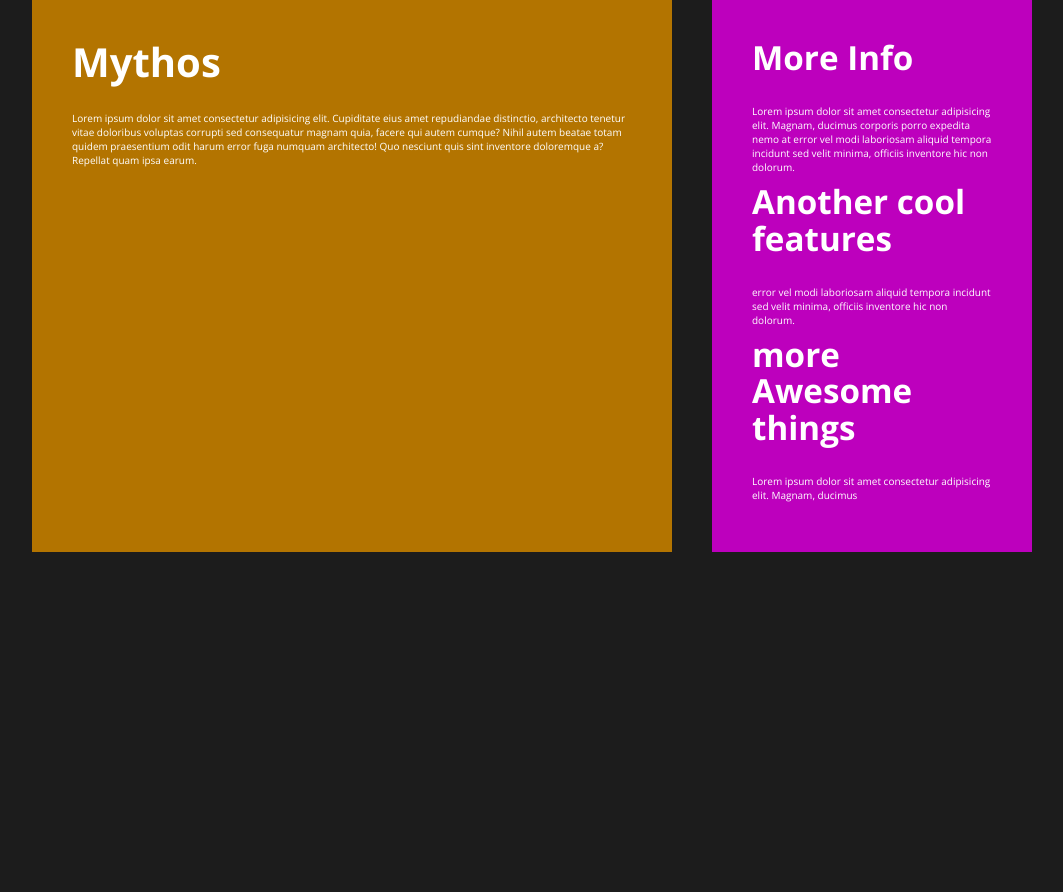
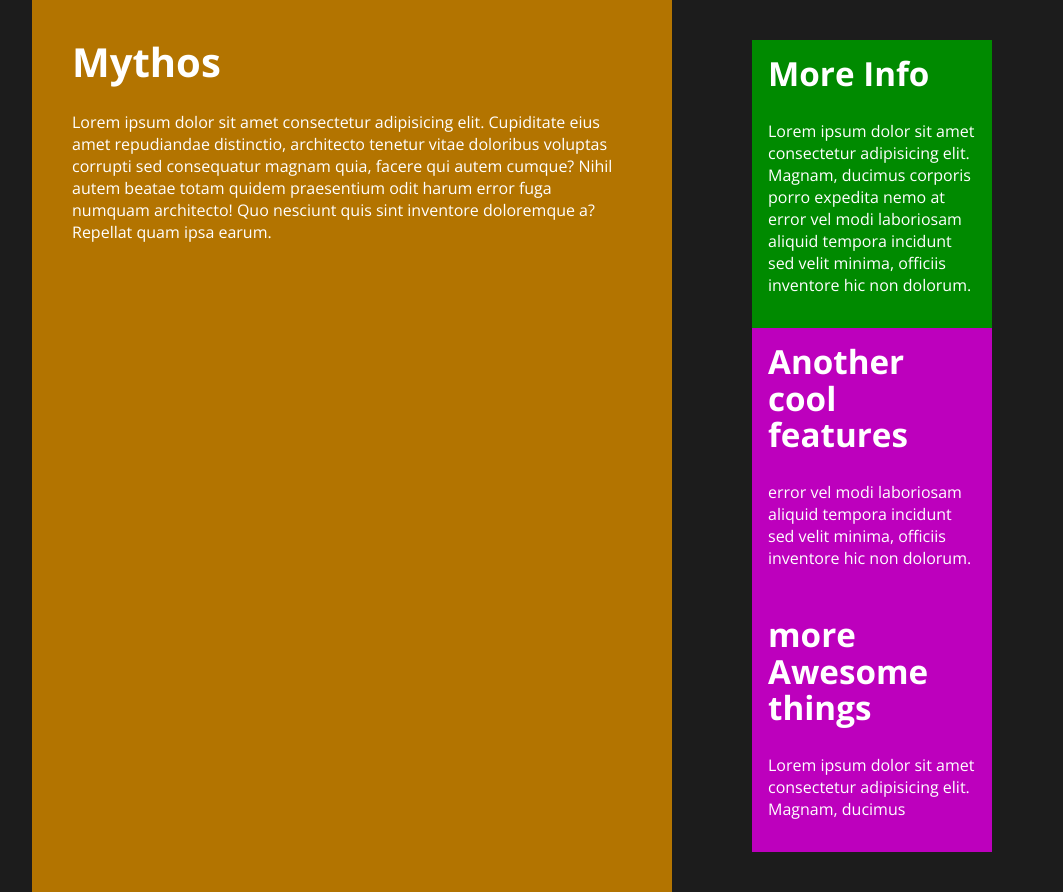
Before and after one commit to ahmedessam3270/sass_learning, a plain HTML site: page index.html in a window 1280 px wide. Shown: the whole page, without its empty margins (108-1171 px from the left). Before the commit the page ends 800 px from the top, so only its background shows below. Drawn offline with nearby package versions, Linux system fonts and the light colour scheme; files that its build step writes are made by us from their sources.

Commit message:
final  commit

```diff
--- a/app/scss/globals/_colors.scss
+++ b/app/scss/globals/_colors.scss
@@ -2,3 +2,10 @@
   --background-color: hsl(0, 0%, 11%);
   --text-color: hsl(0, 0%, 100%);
 }
+
+.magenta {
+  background-color: hsl(300, 100%, 37%);
+}
+.green {
+  background-color: hsl(120, 100%, 27%);
+}
--- a/app/scss/globals/_typography.scss
+++ b/app/scss/globals/_typography.scss
@@ -20,7 +20,7 @@ h2 {
 
 p {
   margin-top: 0;
-  font-size: u.rem(10);
+  font-size: u.rem(16);
 }
 
 a,
--- a/app/scss/layout/_grid.scss
+++ b/app/scss/layout/_grid.scss
@@ -1,4 +1,5 @@
 @use "../util" as u;
+
 .grid {
   display: grid;
   grid-template-columns: 1fr;
@@ -37,10 +38,18 @@
   }
 
   &__sidebar {
-    background-color: hsl(300, 100%, 37%);
-
     @include u.breakpoint-down(medium) {
       text-align: center;
     }
   }
+  &__widget {
+    padding: u.rem(16);
+
+    // &.magenta {
+    //   background-color: hsl(300, 100%, 37%);
+    // }
+    // &.green {
+    //   background-color: hsl(120, 100%, 27%);
+    // }
+  }
 }
--- a/app/scss/util/_breakpoints.scss
+++ b/app/scss/util/_breakpoints.scss
@@ -1,5 +1,6 @@
+@use "functions" as f;
+
 // 700px, 900px, 1440px
-@use "functions" as f;
 $breakpoints-up: (
   "medium": f.em(700),
   "large": f.em(900),
--- a/index.html
+++ b/index.html
@@ -28,7 +28,7 @@
         </p>
       </main>
       <aside class="grid__sidebar">
-        <div class="grid__widget--green">
+        <div class="grid__widget green">
           <h2>More Info</h2>
           <p>
             Lorem ipsum dolor sit amet consectetur adipisicing elit. Magnam,
@@ -37,14 +37,14 @@
             non dolorum.
           </p>
         </div>
-        <div class="grid__widget--magenta">
+        <div class="grid__widget magenta">
           <h2>Another cool features</h2>
           <p>
             error vel modi laboriosam aliquid tempora incidunt sed velit minima,
             officiis inventore hic non dolorum.
           </p>
         </div>
-        <div class="grid__widget--magenta">
+        <div class="grid__widget magenta">
           <h2>more Awesome things</h2>
           <p>
             Lorem ipsum dolor sit amet consectetur adipisicing elit. Magnam,
```
